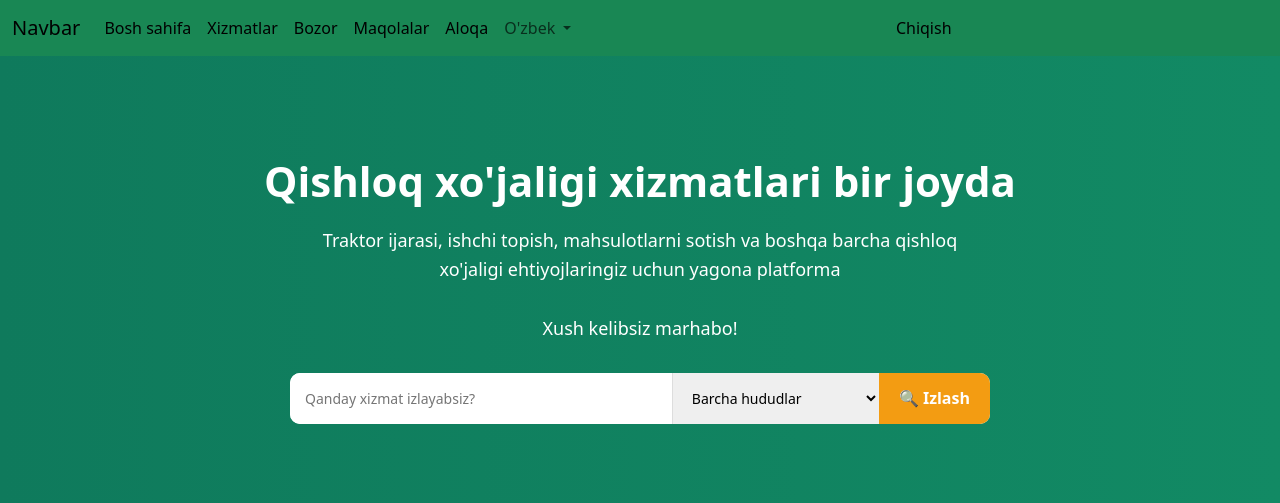
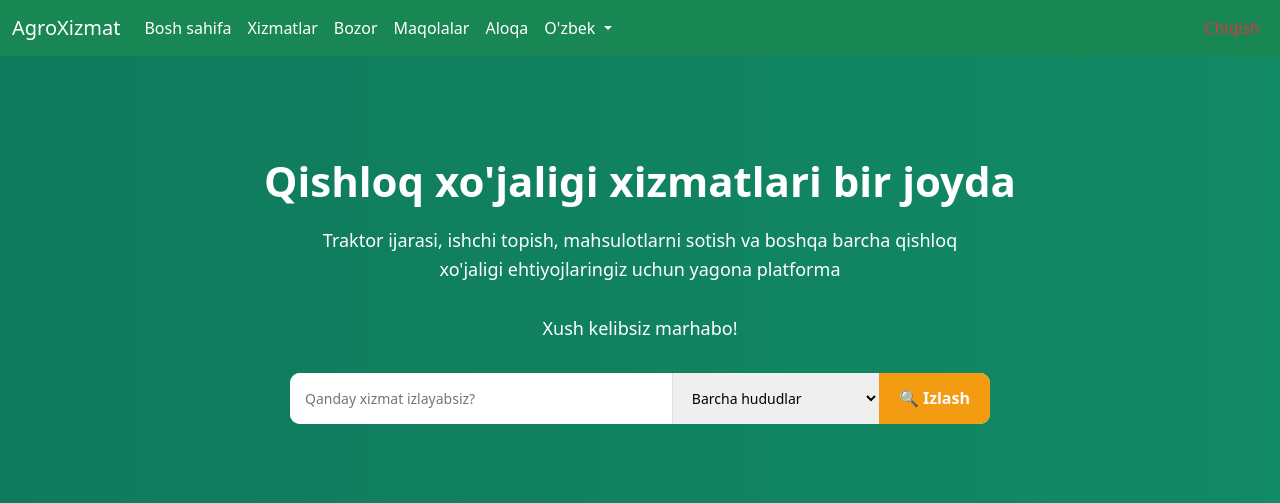
Before and after one commit to Ibrohim571/my_blog_2, a Django app: page / in a window 1280 px wide. Shown: the top 503 px of the page. Run offline with Django 5.2, Linux system fonts and the light colour scheme; a user stored in the database is signed in.

Commit message:
connect static css

```diff
--- a/config/settings.py
+++ b/config/settings.py
@@ -39,7 +39,7 @@ INSTALLED_APPS = [
     "django.contrib.staticfiles",
     # out side app
     "crispy_forms",
-    'crispy_bootstrap5',
+    "crispy_bootstrap5",
     # My apps
     "accounts",
     "pages",
@@ -121,6 +121,9 @@ USE_TZ = True
 # https://docs.djangoproject.com/en/6.0/howto/static-files/
 
 STATIC_URL = "static/"
+STATICFILES_DIRS = [
+    BASE_DIR / "static",
+]
 
 AUTH_USER_MODEL = "accounts.CustomUser"
 
--- /dev/null
+++ b/static/base.css
@@ -0,0 +1,5 @@
+* {
+  margin: 0;
+  padding: 0;
+  box-sizing: border-box;
+}
--- a/templates/base.html
+++ b/templates/base.html
@@ -11,14 +11,13 @@
     <link href="https://cdn.jsdelivr.net/npm/bootstrap@5.3.8/dist/css/bootstrap.min.css" rel="stylesheet"
         integrity="sha384-sRIl4kxILFvY47J16cr9ZwB07vP4J8+LH7qKQnuqkuIAvNWLzeN8tE5YBujZqJLB" crossorigin="anonymous">
 
-    <style>
-    </style>
+    <link rel="stylesheet" href="{% static 'base.css' %}">
 </head>
 
 <body>
     <nav class="navbar navbar-expand-lg bg-success">
         <div class="container-fluid">
-            <a class="navbar-brand" href="#">Navbar</a>
+            <a class="navbar-brand text-white" href="#">AgroXizmat</a>
             <button class="navbar-toggler" type="button" data-bs-toggle="collapse"
                 data-bs-target="#navbarSupportedContent" aria-controls="navbarSupportedContent" aria-expanded="false"
                 aria-label="Toggle navigation">
@@ -28,22 +27,22 @@
                 {% if user.is_authenticated %}
                 <ul class="navbar-nav me-auto mb-2 mb-lg-0">
                     <li class="nav-item">
-                        <a class="nav-link active" aria-current="page" href="#">Bosh sahifa</a>
+                        <a class="nav-link active text-white" aria-current="page" href="#">Bosh sahifa</a>
                     </li>
                     <li class="nav-item">
-                        <a class="nav-link active" aria-current="page" href="#">Xizmatlar</a>
+                        <a class="nav-link active text-white" aria-current="page" href="#">Xizmatlar</a>
                     </li>
                     <li class="nav-item">
-                        <a class="nav-link active" aria-current="page" href="#">Bozor</a>
+                        <a class="nav-link active text-white" aria-current="page" href="#">Bozor</a>
                     </li>
                     <li class="nav-item">
-                        <a class="nav-link active" aria-current="page" href="#">Maqolalar</a>
+                        <a class="nav-link active text-white" aria-current="page" href="#">Maqolalar</a>
                     </li>
                     <li class="nav-item">
-                        <a class="nav-link active" aria-current="page" href="#">Aloqa</a>
+                        <a class="nav-link active text-white" aria-current="page" href="#">Aloqa</a>
                     </li>
                     <li class="nav-item dropdown">
-                        <a class="nav-link dropdown-toggle" href="#" role="button" data-bs-toggle="dropdown"
+                        <a class="nav-link dropdown-toggle text-white" href="#" role="button" data-bs-toggle="dropdown"
                             aria-expanded="false">
                             O'zbek
                         </a>
@@ -54,18 +53,21 @@
                         </ul>
                     </li>
                 </ul>
-                <ul class="navbar-nav me-auto mb-2 mb-lg-0">
-                    <li class="nav-item">
-                        <a class="nav-link active" aria-current="page" href="{% url 'logout' %}">Chiqish</a>
-                    </li>
-                </ul>
+                <div class="ms-auto">
+                    <ul class="navbar-nav me-auto mb-2 mb-lg-0">
+                        <li class="nav-item">
+                            <a class="nav-link active text-danger" aria-current="page"
+                                href="{% url 'logout' %}">Chiqish</a>
+                        </li>
+                    </ul>
+                </div>
                 {% else %}
                 <ul class="navbar-nav me-auto mb-2 mb-lg-0">
                     <li class="nav-item">
-                        <a class="nav-link active" aria-current="page" href="{% url 'login' %}">Kirish</a>
+                        <a class="nav-link active text-white" aria-current="page" href="{% url 'login' %}">Kirish</a>
                     </li>
                     <li class="nav-item">
-                        <a class="nav-link active" aria-current="page" href="{% url 'signup' %}">Ro'yhatdan
+                        <a class="nav-link active text-white" aria-current="page" href="{% url 'signup' %}">Ro'yhatdan
                             o'tish</a>
                     </li>
                 </ul>
--- a/templates/home.html
+++ b/templates/home.html
@@ -2,87 +2,10 @@
 {% block title %}Bosh sahifa{% endblock title %}
 {% block content %}
 {% if user.is_authenticated %}
-<style>
-    /* HERO */
-    .hero {
-        background: linear-gradient(to right, #0f7a5c, #128a64);
-        padding: 100px 20px 80px;
-        text-align: center;
-        color: white;
-    }
 
-    .hero h1 {
-        font-size: 42px;
-        margin-bottom: 20px;
-        font-weight: bold;
-    }
 
-    .hero p {
-        font-size: 18px;
-        max-width: 700px;
-        margin: 0 auto 30px;
-        line-height: 1.6;
-    }
-
-    /* SEARCH BOX */
-    .search-box {
-        display: flex;
-        max-width: 700px;
-        margin: 0 auto;
-        background: white;
-        border-radius: 10px;
-        overflow: hidden;
-    }
-
-    .search-box input {
-        flex: 2;
-        padding: 15px;
-        border: none;
-        outline: none;
-        font-size: 14px;
-    }
-
-    .search-box select {
-        flex: 1;
-        border: none;
-        outline: none;
-        padding: 15px;
-        font-size: 14px;
-        border-left: 1px solid #ddd;
-    }
-
-    .search-box button {
-        background: #f39c12;
-        color: white;
-        border: none;
-        padding: 0 20px;
-        font-weight: bold;
-        cursor: pointer;
-    }
-
-    .search-box button:hover {
-        background: #d9820c;
-    }
-
-    /* STATS */
-    .stats {
-        display: flex;
-        justify-content: space-around;
-        padding: 40px 20px;
-        background: #f5f5f5;
-        text-align: center;
-    }
-
-    .stat-item h2 {
-        color: #0f7a5c;
-        font-size: 28px;
-    }
-
-    .stat-item p {
-        margin-top: 5px;
-        color: #555;
-    }
-</style>
+{% load static %}
+<link rel="stylesheet" href="{% static 'home.css' %}">
 <!-- HERO SECTION -->
 <section class="hero">
     <div class="hero-content">
```
Also changed, not shown: static/home.css (added, +78 -0 lines), db.sqlite3.
